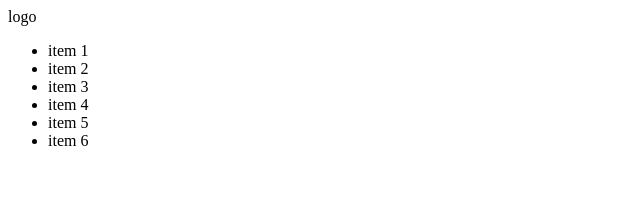
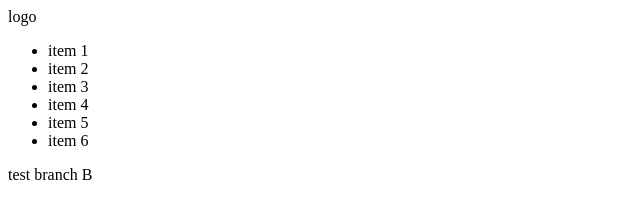
Before and after one commit to luuquangtri95/git_test, a plain HTML site: page index.html in a window 1280 px wide. Shown: the whole page, without its empty margins (0-640 px from the left). Drawn offline with Linux system fonts and the light colour scheme.

Commit message:
update branch B

```diff
--- a/index.html
+++ b/index.html
@@ -27,7 +27,7 @@
     </header>
     <!-- end header -->
 
-    <main></main>
+    <main>test branch B</main>
 
     <!-- footer -->
     <footer></footer>
```
